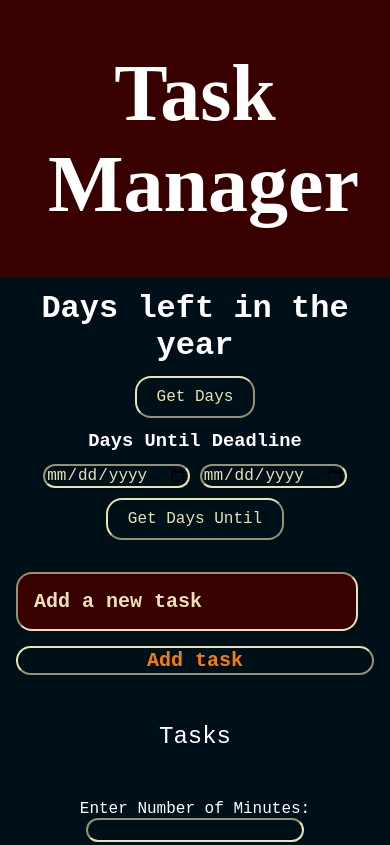
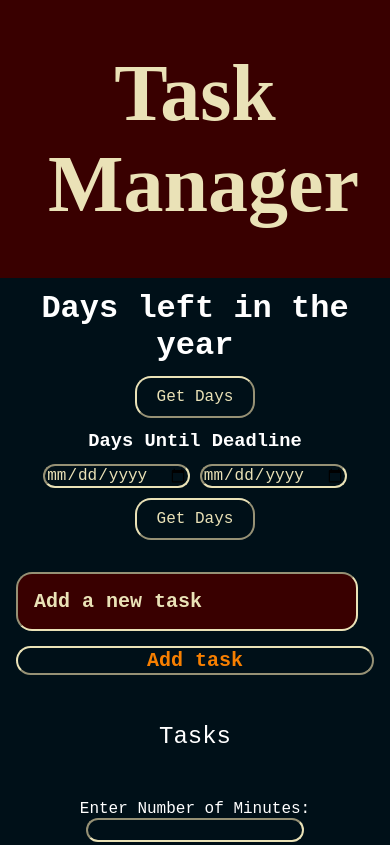
Before and after one commit to JeffSmithII/Activity-Tracker, a plain HTML site: page Index.html in a window 390 px wide. Shown: the top 845 px of the page. Drawn offline with Linux system fonts and the light colour scheme.

Commit message:
minor styling changes

```diff
--- a/Index.html
+++ b/Index.html
@@ -27,7 +27,7 @@
             <input type="date" id="d1">
             <input type="date" id="d2">
         </form>
-        <button onclick="calculateDays()" id="button2" class="btn2">Get Days Until</button>
+        <button onclick="calculateDays()" id="button2" class="btn2">Get Days</button>
         <script>
             function calculateDays (){
                 var d1= document.getElementById("d1").value;
--- a/Main.css
+++ b/Main.css
@@ -217,6 +217,10 @@ footer {
 
 @media (max-width: 736px) {
 
+    .title {
+        color: #eae2b7;
+    }
+
     #new-task-form {
     display: flex;
     flex-direction: column;
```
